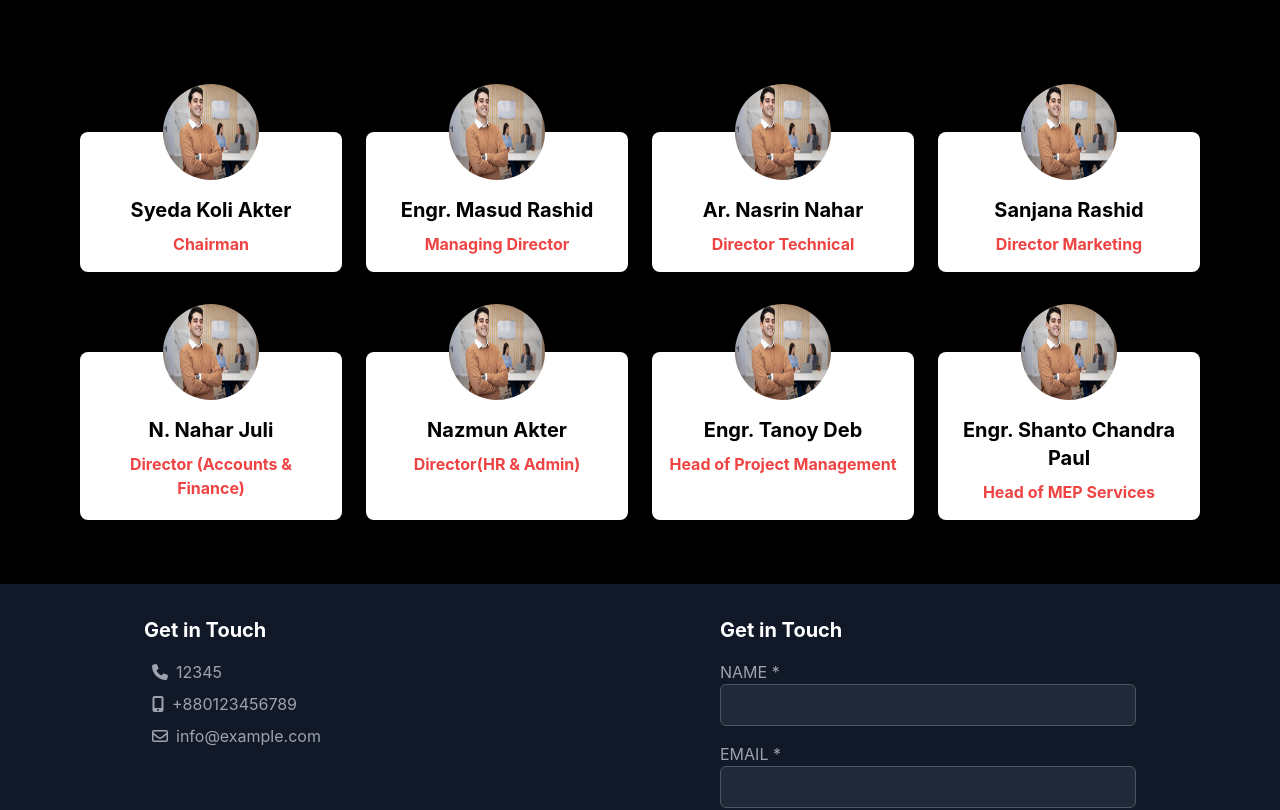
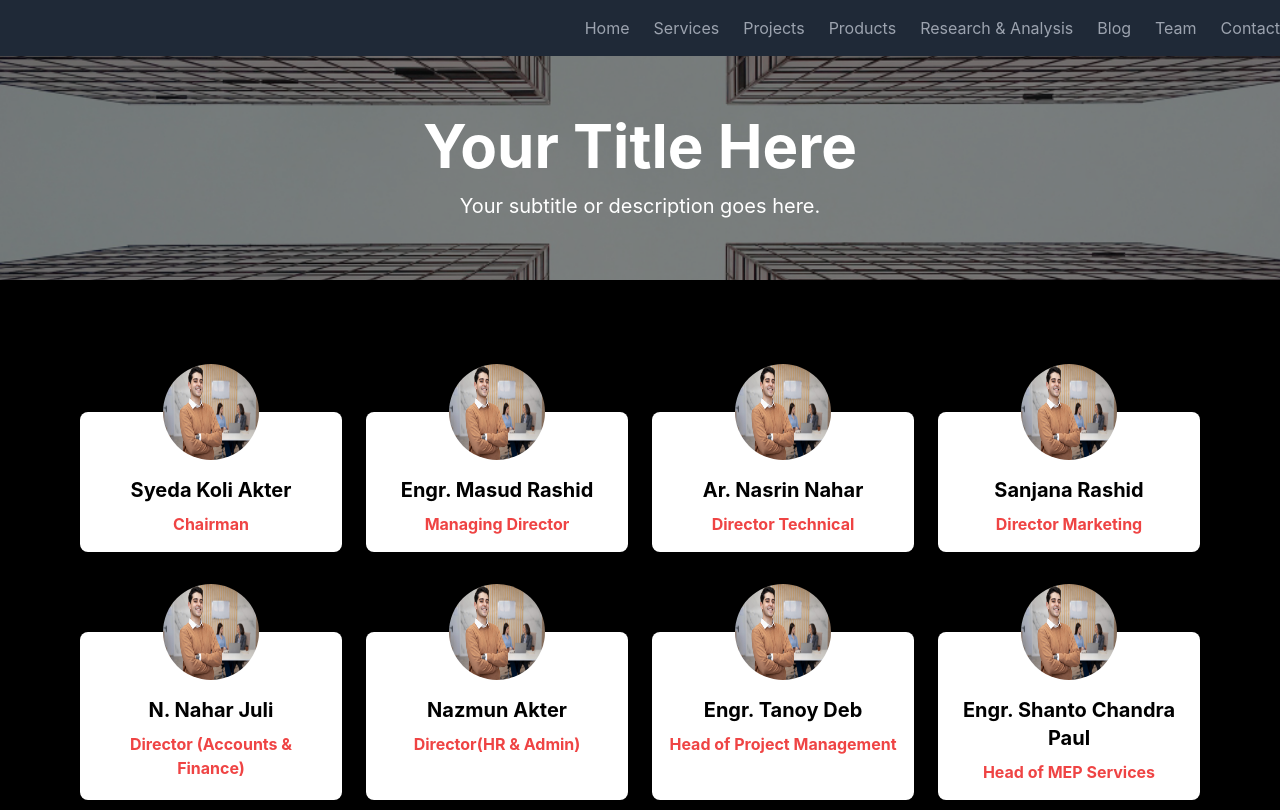
Before and after one commit to ashik12060/green-architect, a React (Create React App) app: page /team in a window 1280 px wide. Shown: the top 810 px of the page. Built offline with nearby package versions, Linux system fonts and the light colour scheme.

Commit message:
team page added

```diff
--- /dev/null
+++ b/src/components/Shared/CoverPhoto/CoverPhoto.js
@@ -0,0 +1,24 @@
+import React from 'react';
+import img from '../../../assets/23338.jpg'; // Ensure this path is correct
+
+const CoverPhoto = () => {
+  return (
+    <div
+      className="relative h-56 bg-cover bg-center flex items-center justify-center text-white"
+      style={{
+        backgroundImage: `url(${img})`, // Correctly set the background image
+        backgroundSize: 'cover',
+        backgroundPosition: 'center',
+        backgroundRepeat: 'no-repeat'
+      }}
+    >
+      <div className="absolute inset-0 bg-black opacity-50"></div>
+      <div className="relative z-10 text-center px-4">
+        <h1 className="text-4xl md:text-6xl font-bold mb-4">Your Title Here</h1>
+        <p className="text-lg md:text-xl">Your subtitle or description goes here.</p>
+      </div>
+    </div>
+  );
+};
+
+export default CoverPhoto;
--- /dev/null
+++ b/src/components/Shared/Headers/Header.js
@@ -0,0 +1,27 @@
+import React from 'react';
+import { Link } from 'react-router-dom';
+
+function Header() {
+  return (
+    <header className="bg-gray-800 text-gray-400 py-4">
+      <div className="container mx-auto flex justify-between items-center">
+        <div className="flex items-center">
+
+        </div>
+        <nav className="flex space-x-6">
+          <a href="/about">Home</a>
+          <a href="/properties">Services</a>
+          <a href="/landowners">Projects</a>
+          <a href="/businesses">Products</a>
+          <a href="/construction-status">Research & Analysis</a>
+          <a href="/construction-status">Blog</a>
+          <Link to='/team'>Team</Link>
+          <a href="/contact">Contact</a>
+
+        </nav>
+      </div>
+    </header>
+  );
+}
+
+export default Header;
--- a/src/pages/Home/Home.js
+++ b/src/pages/Home/Home.js
@@ -6,12 +6,14 @@ import MiddleHeader from '../../components/Shared/Headers/MiddleHeader'
 import Footer from '../../components/Shared/Footer/Footer'
 import Faq from '../../components/Faq/Faq'
 import Carousel from '../../components/Carousel/Carousel'
+import Header from '../../components/Shared/Headers/Header'
 
 const Home = () => {
   return (
     <>
     <SmallHeader />
     <MiddleHeader />
+    <Header />
     <Carousel />
     <ProjectCount />
     <Faq />
--- a/src/pages/Team/Team.js
+++ b/src/pages/Team/Team.js
@@ -1,11 +1,21 @@
 import React from 'react'
 import ManagementTeam from '../../components/ManagementTeam/ManagementTeam'
 import Footer from '../../components/Shared/Footer/Footer'
+import Header from '../../components/Shared/Headers/Header'
+import CoverPhoto from '../../components/Shared/CoverPhoto/CoverPhoto'
+import ProjectCount from '../../components/ProjectCount'
 
 const Team = () => {
   return (
     <>
+    <Header />
+    <CoverPhoto />
     <ManagementTeam />
+    <div>
+      <h3 className='text-center text-3xl font-bold py-4'>A Numerical Snapshot of Our Story</h3>
+      <ProjectCount />
+    </div>
+
     <Footer />
     </>
   )
```
Also changed, not shown: src/components/Carousel/Carousel.js (+0 -212 lines), src/assets/23338.jpg (added).
